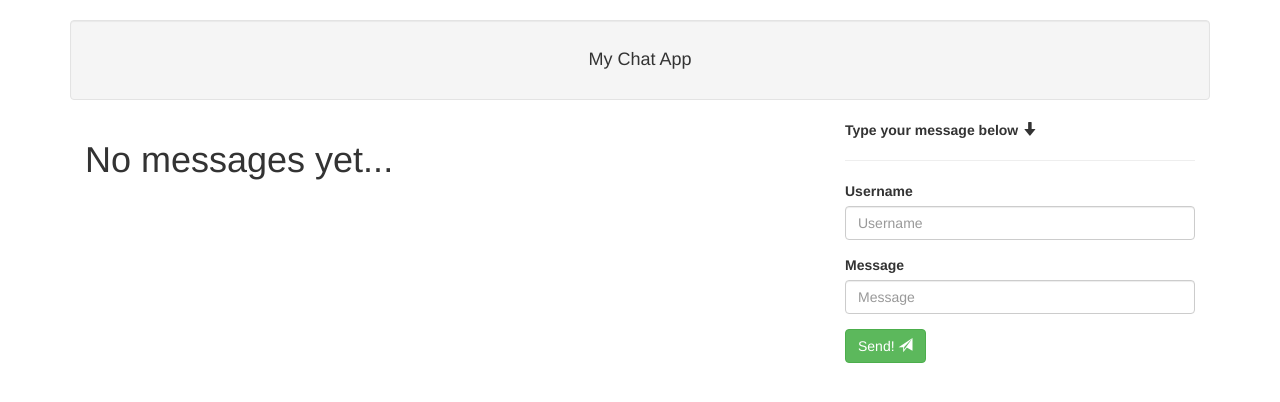
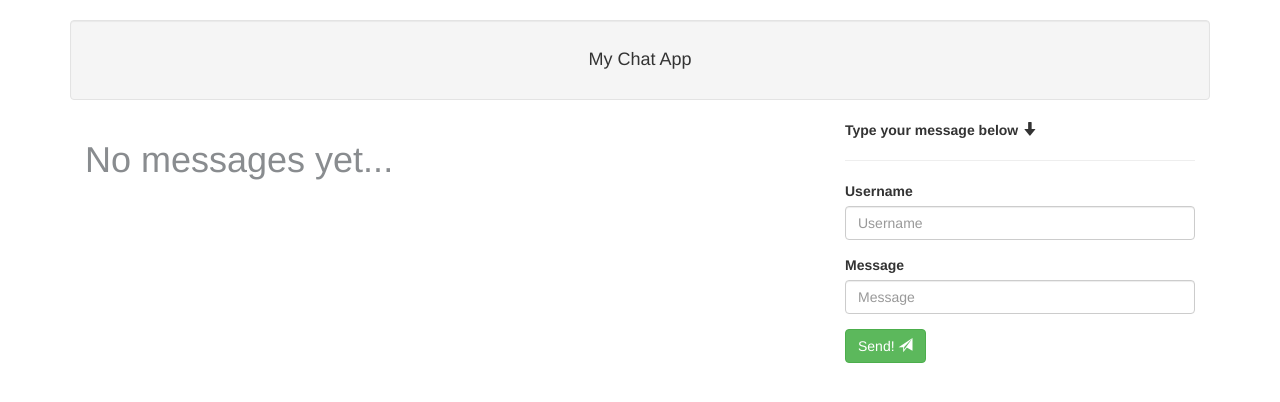
Before and after one commit to kaistullich/Ticket-System, a Flask app: page /chat in a window 1280 px wide. Shown: the part 52-454 px from the top of the page. Run offline with Flask 2, Linux system fonts and the light colour scheme; parts of the project's set-up code (start-up, migrations or seed data) failed here and were passed over; some libraries are stand-ins or nearby versions.

Commit message:
added styling to chat.css

```diff
--- a/src/static/css/chat.css
+++ b/src/static/css/chat.css
@@ -5,3 +5,7 @@ div.msg_bubble {
     color: #555;
     margin-bottom: 5px;
 }
+
+.nomsg > h1 {
+    color: #898c8f;
+}
```
